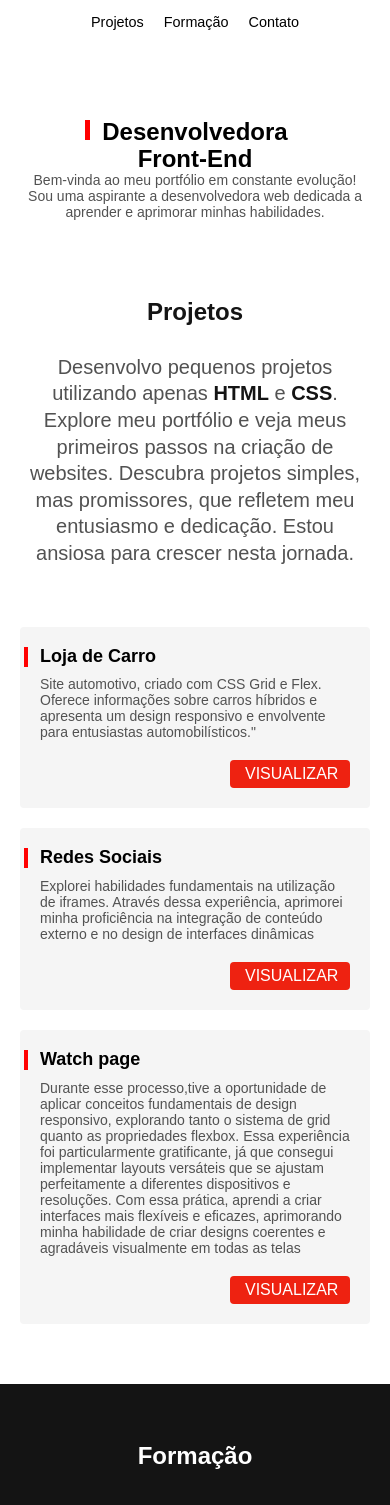
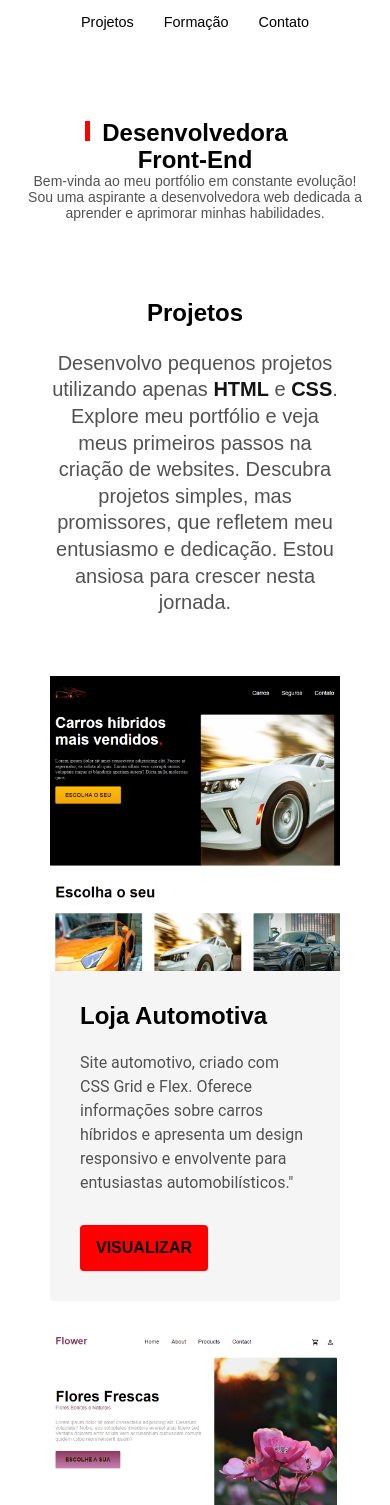
Before and after one commit to silmara502/meu-portfolio, a plain HTML site: page index.html in a window 390 px wide. Shown: the part 80-1585 px from the top of the page. Drawn offline with Linux system fonts and the light colour scheme.

Commit message:
Alteração de layout

```diff
--- a/estilos/formacao.css
+++ b/estilos/formacao.css
@@ -17,7 +17,7 @@
     max-width: 5ch;
 }
 .formacao-texto{
-    font-size: 1.5rem;
+    font-size: 1.3rem;
     line-height: 1.33;
     max-width: 40ch;
     margin-bottom: 60px;
@@ -105,9 +105,11 @@
         padding: 60px 20px;
         gap: 40px;
 }
-.formacao .subtitulo{
+.formacao .subtitulo-formacao{
     color: white;
+
 }
+
 .formacao-texto{
     font-size: 1.25rem;
     max-width: initial;
--- a/estilos/introducao.css
+++ b/estilos/introducao.css
@@ -19,7 +19,7 @@
 .introducao h1::before{
     content: "";
     display: block;
-    width: 10px;
+    width: 5px;
     height: 90px;
     background: red;
     position: absolute;
@@ -46,9 +46,9 @@
         font-size: 2rem;
     }
     .introducao h1::before{
-        width: 30px;
-        height: 10px;
-        top: -6px;
+        width: 25px;
+        height: 5px;
+        top: -3px;
         left: 0px;
     }
     .introducao h1{
@@ -57,7 +57,6 @@
         font-size: 0.90rem;
     }
 }
-
 
 
 @media (max-width: 400px) {
@@ -74,7 +73,7 @@
         font-size: 0.875rem;
         text-align: center;
         justify-self: center;
-        grid-template-columns: 1fr;
+
 
     }
 
--- a/estilos/menu.css
+++ b/estilos/menu.css
@@ -9,7 +9,7 @@ header{
 }
 .header-menu{
     display: flex;
-    gap: 10px;
+    gap: 40px;
     flex-wrap: wrap;
     justify-content: center;
 }
@@ -17,17 +17,46 @@ header{
 .header-menu a{
     font-size: 1.12rem;
     line-height: 1.3rem;
-    padding: 10px 20px;
+    padding: 16px 0px;
     color: black;
     display: block;
-    border-radius: 2px;
+    border-bottom: 1px solid white;
+    position: relative;
 }
-.header-menu a:hover{
-    background: black;
-    color: white;
+.header-menu a:after {
+    content: "";
+    display: block;
+    height: 2px;
+    width: 0px;
+    background: red;
+    margin-top: 4px;
+    transition: 0.3s;
+    position: absolute;
+  }
+  .header-menu a:hover:after{
+   width: 100%;
 }
 
-@media (max-width: 700px) {
+@media (max-width: 800px) {
+    .header-menu {
+        gap: 20px;
+      }
+      .header-menu a {
+        padding: 12px 16px;
+        border-radius: 4px;
+      }
+         .header-menu a:after {
+        display: none;
+      }
+      .header-menu a:hover {
+        background-color: black;
+        color: white;
+      }
+
+    }
+
+
+   @media (max-width: 700px) {
     header{
         flex-direction: column;
         gap: 25px;
--- a/estilos/projetos.css
+++ b/estilos/projetos.css
@@ -1,101 +1,108 @@
 .projetos{
     max-width: 1200px;
-    padding: 40px 20px;
+    padding: 40px 50px;
     margin: 0 auto;
-    display: grid;
-    grid-template-columns: 1fr 2fr ;
-    gap: 100px;
- /*    align-items: center; */
+
+
 
 }
  .projetos .subtitulo{
-    color: #e0e0e0;
+
+    margin-bottom: 60px;
+    text-align: center;
+}
+.subtitulo-formacao{
+    font-size: 8rem;
+    line-height: 1;
+    word-break: break-all;
+    color: black;
+    max-width: 5ch;
+
 }
 
 .projeto-texto{
-    font-size: 1.5rem;
+    font-size: 1.3rem;
     line-height: 1.33;
     margin-bottom: 60px;
-     max-width: 40ch;
     color: #525252;
+    text-align: center;
 }
 .projeto-texto strong{
     color: #141414;
 }
 .projetos-sobre{
     display: grid;
-    grid-template-columns: 1fr 1fr;
-    gap: 10px 20px;
-    padding: 20px;
+    max-width: 1000px;
+    grid-template-columns: auto 1fr;
     background: #f5f5f5;
-    margin-bottom: 20px;
+    justify-items: center;
+    align-content: center;
+    margin: 30px auto;
     border-radius: 4px;
-    position: relative;
+
 }
-.projetos-sobre::before{
-    content: "";
-    display: block;
-    width: 4px;
-    height: 20px;
-    background-color: red;
-    position: absolute;
-    top: 20px;
-    left: 4px;
+
+.projeto-detalhes{
+
+    padding: 30px;
+    display: grid;
+    align-content: center;
+    gap: 20px;
+
 }
+
 .projeto-link{
-     background: #e21;
+    display: inline-block;
+    padding: 16px 32px;
+    background: red;
+    border-radius: 4px;
+    box-shadow: 0 1px 2px rgba(0, 0, 0, 0.1);
+    text-transform: uppercase;
     color: black;
-    color: white;
-    padding: 5px 15px;
-    border-radius: 4px;
-   /*  text-transform: uppercase; */
-    justify-self: right;
-   /*  align-content: right; */
-     width: 90px;
+    font: 600 1.125rem/1.35 "Poppins", sans-serif;
+    max-width: max-content;
+    border: none;
     cursor: pointer;
+    margin-top: 30px;
+
 }
+.projeto a{
+      align-items: center;
+}
+
 .projeto-link:hover{
-    background-color: rgb(105, 11, 3);
+    background-color: rgb(218, 57, 42);
 }
 .projeto-titulo{
-    font-size: 1.125rem;
-    line-height: 1.1;
-    font-weight: bold;
+    font: 600 1.5rem/1.25 "Poppins", sans-serif;
 }
 .projeto-descricao{
-    font-size: 0.875rem;
     color: #525252;
-    line-height: 1,4;
+    font: 400 1rem/1.5 "Roboto", sans-serif;
+
 }
 @media (max-width: 800px) {
-   .projetos{
-    grid-template-columns: 1fr;
-    gap: 30px;
-    text-align: left;
 
-
-}
 .projetos .subtitulo{
-    color: #141414;
-    max-width: initial;
+    margin-bottom: 25px;
 
 }
 .projeto-texto, .subtitulo{
     font-size: 1.25rem;
     max-width: initial;
     text-align: center;
-
-
 }
-
+.projetos-sobre{
+grid-template-columns: 1fr;
 }
-
+}
 @media (max-width: 600px){
     .projetos-sobre{
         grid-template-columns: 1fr;
     }
-    .projeto-link{
-        grid-row: 3;
-        margin-top: 10px;
+   .projeto-link{
+    padding: 12px 16px;
+    font-size: 1rem;
+    margin-top: 10px;
+}
     }
-}
--- a/estilos/style.css
+++ b/estilos/style.css
@@ -21,21 +21,25 @@ a{
 img{
     max-width: 100%;
     display: block;
+
+}
+.font-1-xl {
+    font: 600 2rem/1.25 "Poppins", sans-serif;
+}
+.foto-mara{
     border-radius: 50%;
 }
-
-
  .subtitulo{
-    font-size: 8rem;
+    font-size: 4.1rem;
     line-height: 1;
-    word-break: break-all;
-    max-width: 4ch;
 }
 @media (max-width: 800px) {
-    .subtitulo{
+    .subtitulo,
+    .subtitulo-formacao{
         font-size: 2.0rem;
         text-transform: capitalize;
         max-width: initial !important;
+        text-align: center;
     }
 }
 @media (max-width: 400px) {
--- a/index.html
+++ b/index.html
@@ -23,7 +23,7 @@
     </header>
 
     <main class="introducao">
-        <img src="image/mara.jpg" alt="">
+        <img class="foto-mara" src="image/mara.jpg" alt="">
 
             <div>
                 <h1>Desenvolvedora <br> Front-End</h1>
@@ -41,39 +41,48 @@
                     Descubra projetos simples, mas promissores, que refletem meu entusiasmo e dedicação.
                     Estou ansiosa para crescer nesta jornada.
                 </p>
-                <div class="projetos-sobre">
+                <div class="projetos-sobre ">
+                    <div class=et"projo-pessoais">
+                        <img src="projeto-car.png" alt="loja-automotiva" width="300">
+                    </div>
 
-                    <h3 class="projeto-titulo">Loja de Carro</h3>
-                    <a href="https://silmara502.github.io/loja-carro/" class="projeto-link" target="_blank">VISUALIZAR</a>
+                    <div class="projeto-detalhes">
+                    <h3 class="projeto-titulo">Loja Automotiva</h3>
+
                     <p class="projeto-descricao">
                         Site automotivo, criado com CSS Grid e Flex. Oferece informações sobre carros híbridos e apresenta um design responsivo e envolvente para entusiastas automobilísticos."
                     </p>
-
+                    <a href="https://silmara502.github.io/loja-carro/" class="projeto-link" target="_blank">VISUALIZAR</a>
+                </div>
                 </div>
                 <div class="projetos-sobre">
+                    <div class="projeto-pessoais">
+                        <img src="projeto-flores.png" alt="loja-flores" width="300">
+                    </div>
 
-                    <h3 class="projeto-titulo">Redes Sociais</h3>
-                    <a href="https://silmara502.github.io/redes-sociais/" class="projeto-link" target="_blank">VISUALIZAR</a>
-                    <p class="projeto-descricao">
-                        Explorei habilidades fundamentais na utilização de iframes. Através dessa experiência,
-                        aprimorei minha proficiência na integração de conteúdo externo e no design de interfaces
-                        dinâmicas
-                    </p>
+                    <div class="projeto-detalhes">
+                        <h3 class="projeto-titulo">Loja de flores</h3>
+
+                        <p class="projeto-descricao">
+                            Criei uma página sobre flores com design responsivo usando grid e flexbox. A navegação entre as páginas é intuitiva, proporcionando uma experiência envolvente em vários dispositivos. O projeto destaca a harmonia entre estética e funcionalidade, demonstrando minha habilidade em criar interfaces atraentes e acessíveis.
+                        </p>
+                        <a href="https://silmara502.github.io/redes-sociais/" class="projeto-link" target="_blank">VISUALIZAR</a>
+                    </div>
 
 
                 </div>
                 <div class="projetos-sobre">
+                    <div class="projeto-pessoais">
+                        <img src="projeto-watch.png" alt="loja-relogio" width="300">
+                    </div>
 
+                    <div class="projeto-detalhes">
                     <h3 class="projeto-titulo">Watch page</h3>
-                    <a href="https://silmara502.github.io/watch-page/" class="projeto-link" target="_blank">VISUALIZAR</a>
+
                     <p class="projeto-descricao">
-                         Durante esse processo,tive a oportunidade de aplicar conceitos fundamentais de design responsivo, explorando tanto o
-                        sistema de grid quanto as propriedades flexbox. Essa experiência foi particularmente gratificante,
-                        já que consegui implementar layouts versáteis que se ajustam perfeitamente a diferentes dispositivos e
-                        resoluções. Com essa prática, aprendi a criar interfaces mais flexíveis e eficazes,
-                        aprimorando minha habilidade de criar designs coerentes e agradáveis visualmente em todas as telas
+                        Durante essa prática, apliquei conceitos essenciais de design responsivo, utilizando sistemas de grid e propriedades flexbox. A experiência foi gratificante, permitindo a criação de layouts versáteis adaptados a diversos dispositivos. Isso aprimorou minha habilidade de desenvolver interfaces flexíveis e visualmente agradáveis em todas as telas.
                     </p>
-
+                 <a href="https://silmara502.github.io/watch-page/" class="projeto-link" target="_blank">VISUALIZAR</a>
 
                 </div>
             </div>
@@ -81,7 +90,7 @@
 
         <section class="formacao" id="formacao" aria-label="Formação">
             <div class="formacao-container">
-                <h2 class="subtitulo">Formação</h2>
+                <h2 class="subtitulo-formacao">Formação</h2>
 
                 <div>
                     <p class="formacao-texto">Mantenho-me <strong>atualizada</strong> 📚
```
Also changed, not shown: projeto-car.png (added), projeto-flores.png (added), projeto-watch.png (added).
